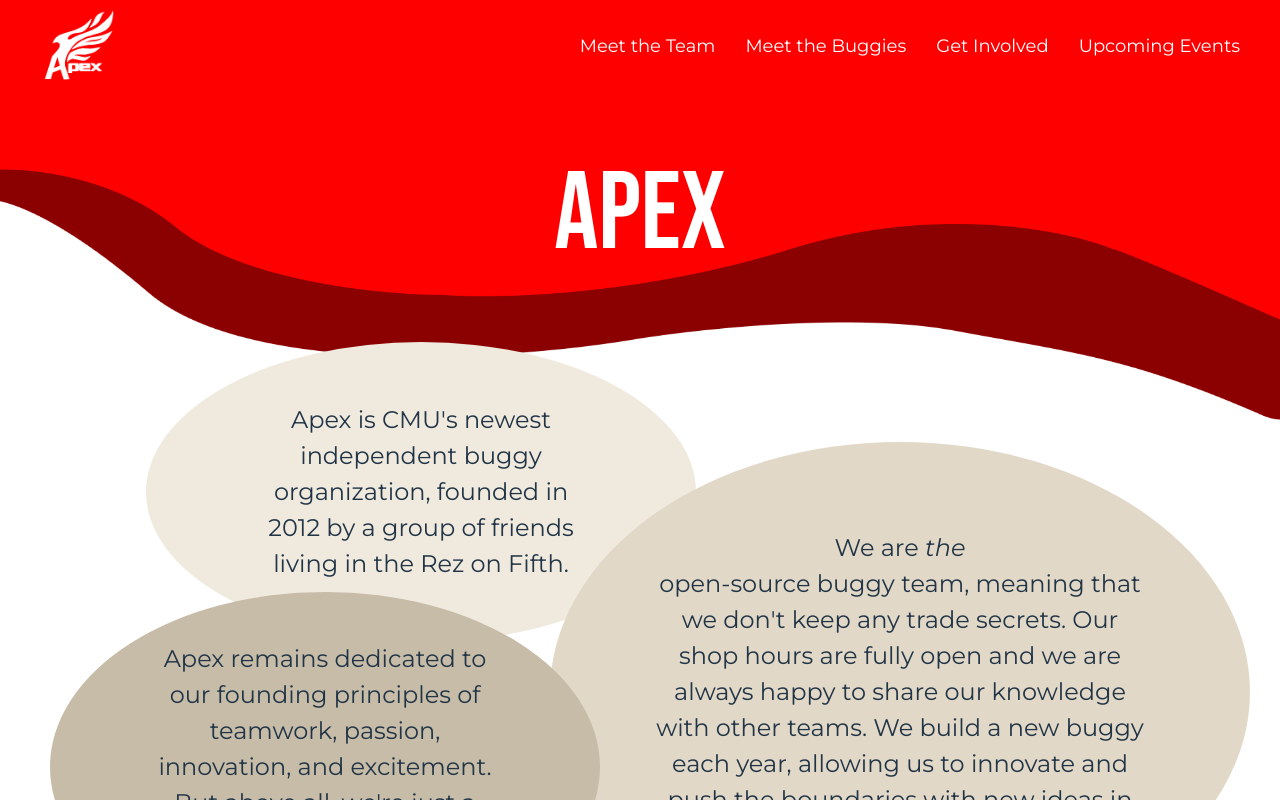
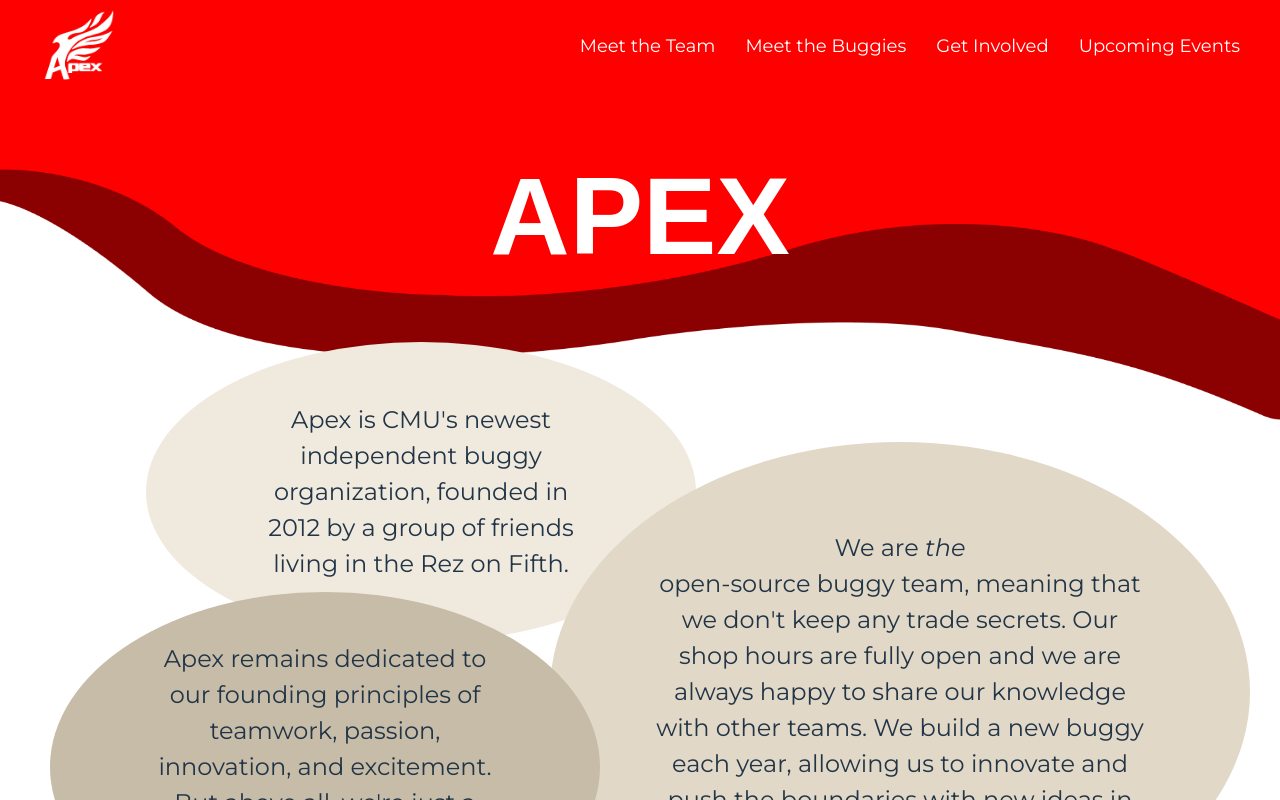
Before and after one commit to lilyqin7/apex, a React (Vite) app in the folder frontend/: page /#/ in a window 1280 px wide. Shown: the top 800 px of the page. Built offline with nearby package versions, Linux system fonts and the light colour scheme; a web font is replaced by a local one.

Commit message:
Update h1 font

```diff
--- a/frontend/src/index.css
+++ b/frontend/src/index.css
@@ -21,10 +21,11 @@
 }
 
 h1 {
-  font-family: var(--font-titles);
-  font-weight: 400;
+  font-family: var(--font-headers);
+  font-weight: 800;
   font-size: 110px;
   color: #ffffff;
+  text-transform: uppercase;
 }
 
 h2 {
```
